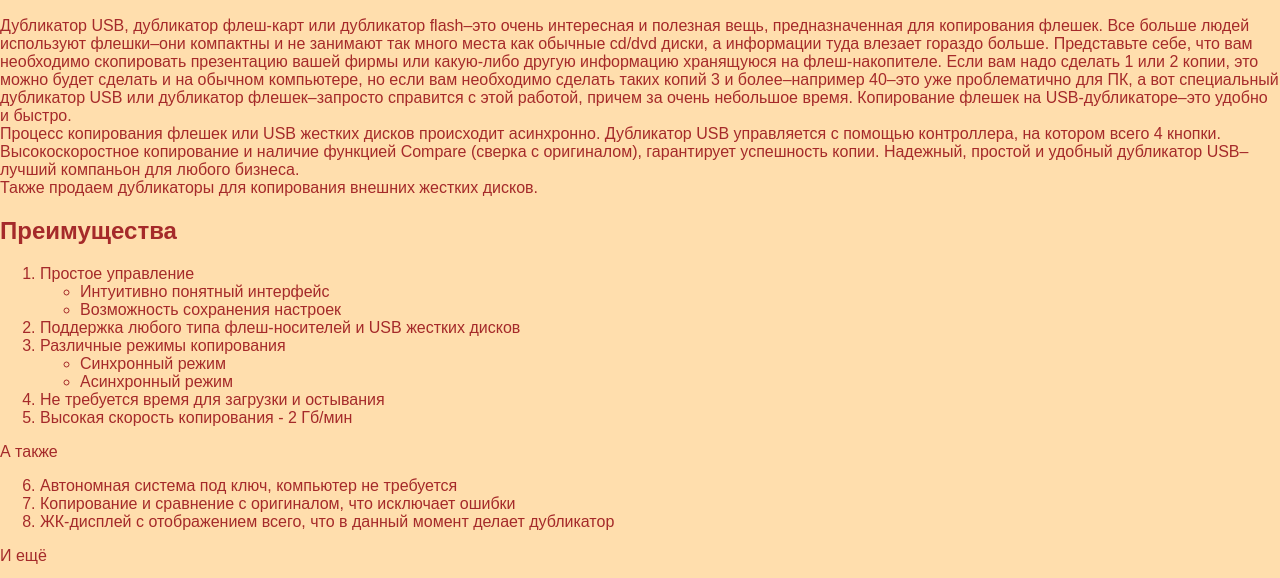
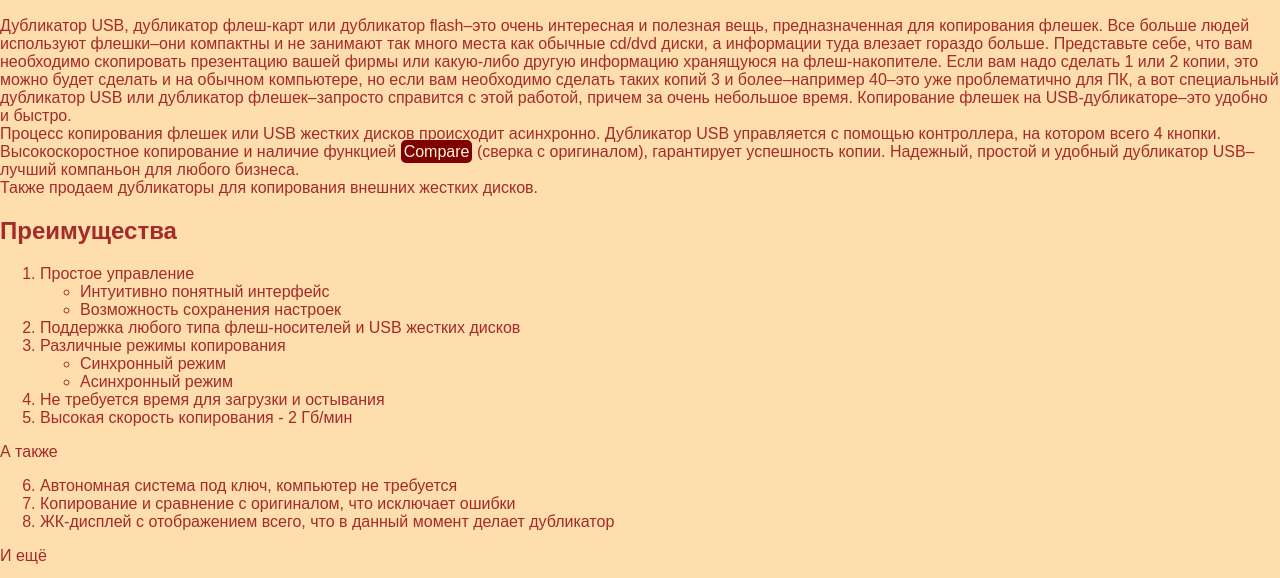
Before and after one commit to Sonika456/web_lab, a plain HTML site: page lab2/usb.html in a window 1280 px wide. Shown: the part 179-757 px from the top of the page. Drawn offline with Linux system fonts and the light colour scheme.

Commit message:
Выделение слова Compare

```diff
--- a/lab2/usb.html
+++ b/lab2/usb.html
@@ -31,7 +31,7 @@
             <div>
                 Процесс копирования флешек или USB жестких дисков происходит асинхронно. Дубликатор USB
                 управляется с помощью контроллера, на котором всего 4 кнопки. Высокоскоростное копирование
-                и наличие функцией Compare (сверка с оригиналом), гарантирует успешность копии. Надежный,
+                и наличие функцией <span title="патентованная технология!" style="background-color: maroon; color: cornsilk; padding: 3px; border-radius: 5px;">Compare</span> (сверка с оригиналом), гарантирует успешность копии. Надежный,
                 простой и удобный дубликатор USB&ndash;лучший компаньон для любого бизнеса.
             </div>
 
```
